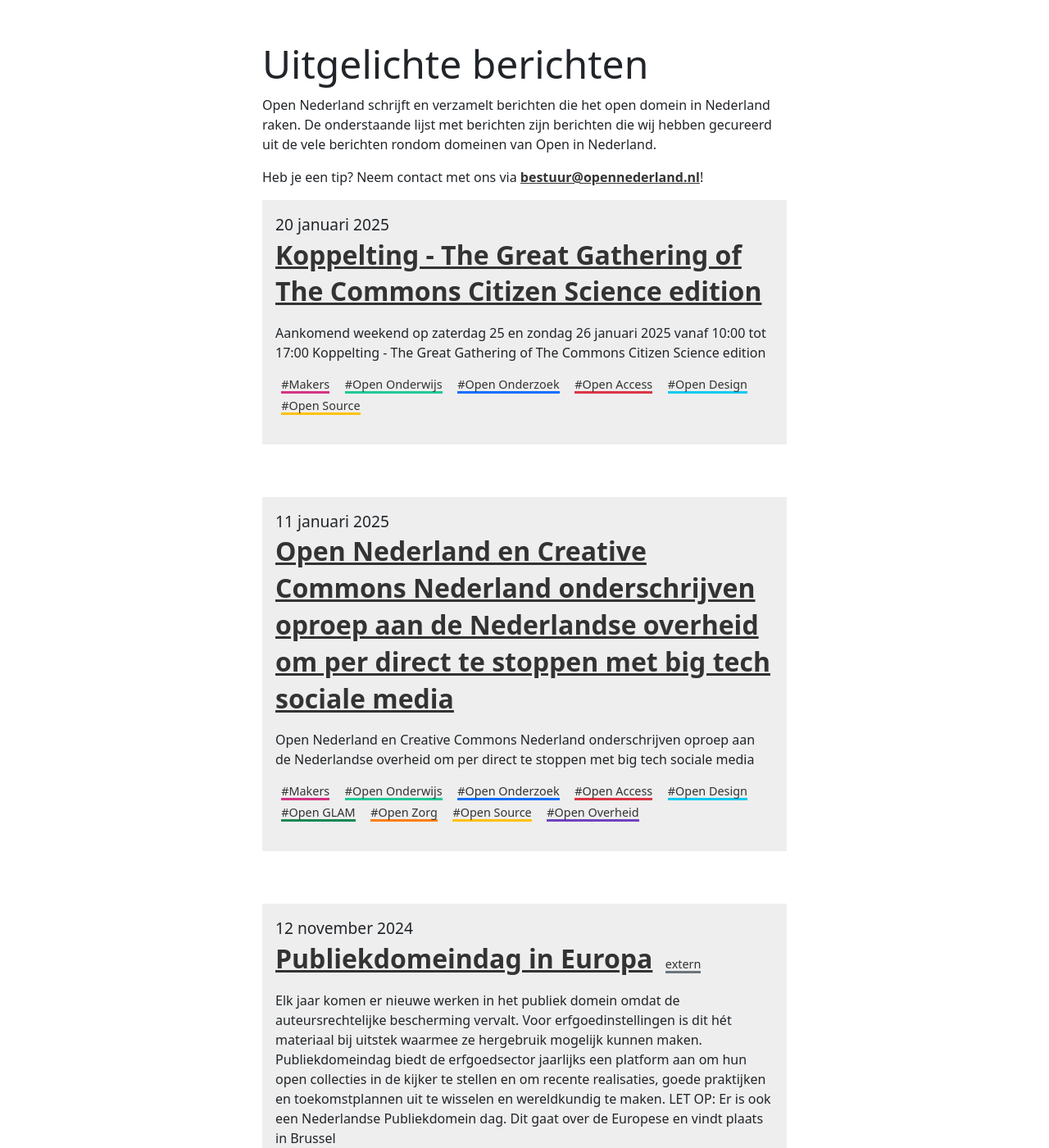
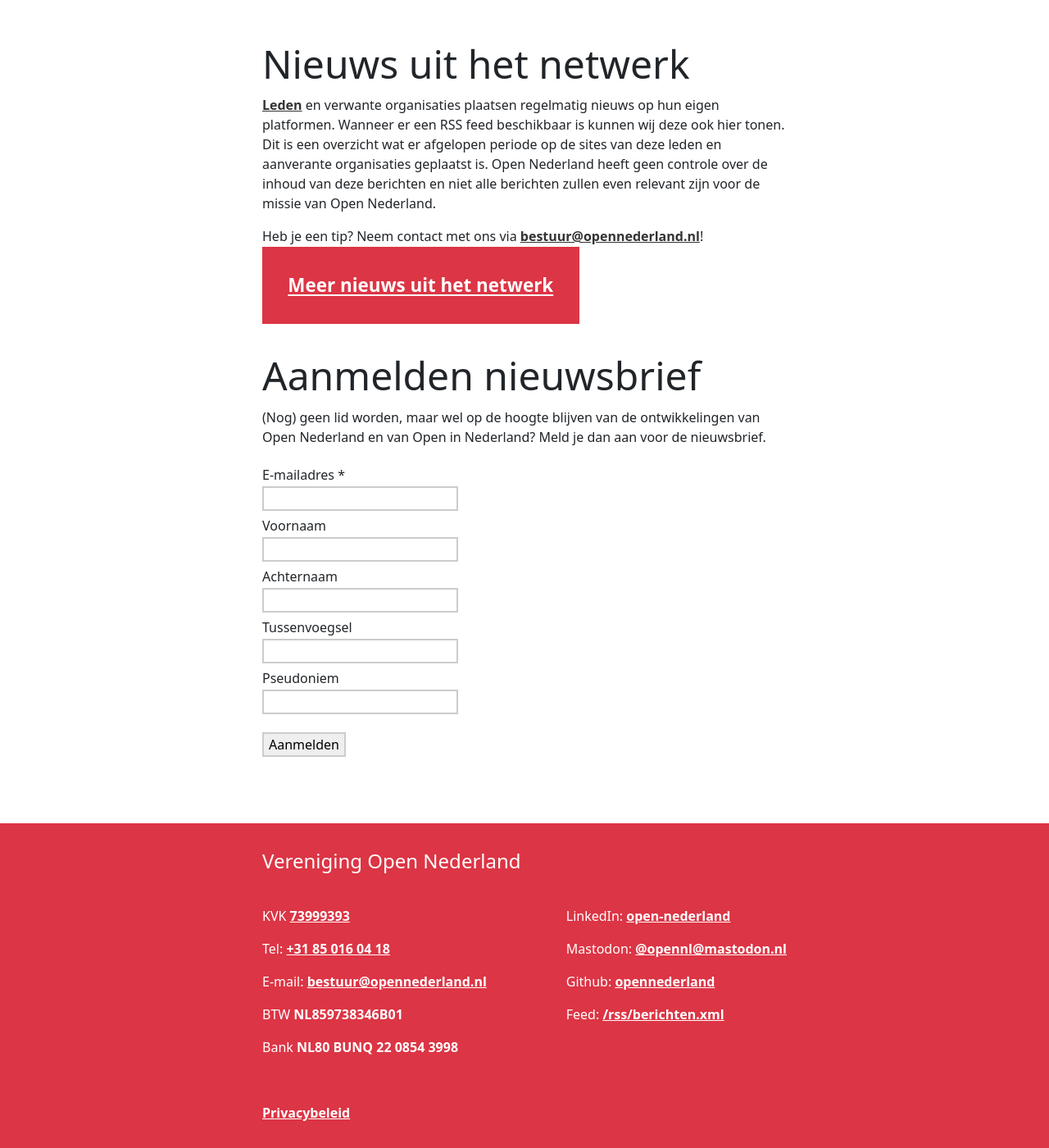
Before and after one commit to opennederland/www.opennederland.nl, a Jekyll site: the page built from index.md, in a window 1280 px wide and 1400 px high, scrolled down 896 px. Shown: the whole window at 82% size. Built offline with Jekyll 4.4.1, drawn with Linux system fonts in a browser that asks for light colours; some of the changed text lies outside the part shown.

Commit message:
Update leden sectie

```diff
--- a/index.md
+++ b/index.md
@@ -8,23 +8,9 @@
     <a href="{{ "/openup/" | relative_url }}" class="main-item">OpenUp! Meetups</a>
 </div>
 
-## Uitgelichte berichten
-
-Open Nederland schrijft en verzamelt berichten die het open domein in Nederland raken. De onderstaande lijst met berichten zijn berichten die wij hebben gecureerd uit de vele berichten rondom domeinen van Open in Nederland.
-
-Heb je een tip? Neem contact met ons via [bestuur@opennederland.nl](mailto:bestuur@opennederland.nl)!
-
-{% for post in site.posts limit: 3 %}
-{% include bericht.html bericht=post %}
-{% endfor %}
-
-<div style="padding: 1em 0">
-<a href="{{ "/berichten/" | relative_url }}" class="main-item">Bekijk alle berichten</a>
-</div>
-
 ## Nieuws uit het netwerk
 
-[Leden](https://www.opennederland.nl/leden/) en verwante organisaties plaatsen regelmatig nieuws op hun eigen platformen. Wanneer er een RSS feed beschikbaar is kunnen wij deze ook hier tonen. Dit is een overzicht wat er afgelopen periode op de sites van deze leden en aanverante organisaties geplaatst is. Open Nederland heeft geen controle over de inhoud van deze berichten en niet alle berichten zullen even relevant zijn voor de missie van Open Nederland.
+[Leden]({{ "/leden/" | relative_url }}) en verwante organisaties plaatsen regelmatig nieuws op hun eigen platformen. Wanneer er een RSS feed beschikbaar is kunnen wij deze ook hier tonen. Dit is een overzicht wat er afgelopen periode op de sites van deze leden en aanverante organisaties geplaatst is. Open Nederland heeft geen controle over de inhoud van deze berichten en niet alle berichten zullen even relevant zijn voor de missie van Open Nederland.
 
 Heb je een tip? Neem contact met ons via [bestuur@opennederland.nl](mailto:bestuur@opennederland.nl)!
 
--- a/pages/vereniging.md
+++ b/pages/vereniging.md
@@ -20,23 +20,9 @@
 - [Johan Groenen]({{ '/leden/johan-groenen/' | url_relative }}) (Secretaris)
 - [Hessel van Oorschot]({{ '/leden/chief-of-noise/' | url_relative }}) (Algemeen bestuurlid)
 
-## Lidmaatschap
+## Leden
 
-Vereniging Open Nederland is een netwerk van meer dan 130 professionals en organisaties. Deze leden zijn verspreid over meerdere thema's en sectoren, waaronder:
-
-{% include tags-list.html %}
-
-Daarnaast is een aantal leden van Open Nederland jurist of advocaat met een specialisatie in en affiniteit met intellectueel eigendom en licenties.
-
-### Voor organisaties
-
-Open Nederland is een netwerkorganisatie waar ook enkele organisaties in Nederland die zich bezig houden met open lid van zijn:
-
-{% include organisaties.html %}
-
-### Voor professionals
-
-Open Nederland kent een kleine 150 leden. Leden die aangegeven hebben op de online Ledenlijst te willen staan zijn te vinden op onze [online ledenlijst](/leden/personen).
+{% include leden.md %}
 
 {% include creative-commons.md %}
 
```
Also changed, not shown: _includes/eigen-berichten.md (added, +13 -0 lines), _includes/leden.md (added, +15 -0 lines), pages/leden.md (added, +7 -0 lines).
